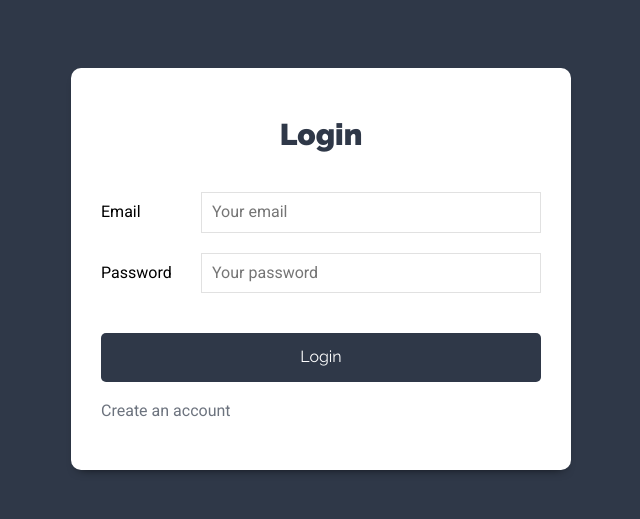
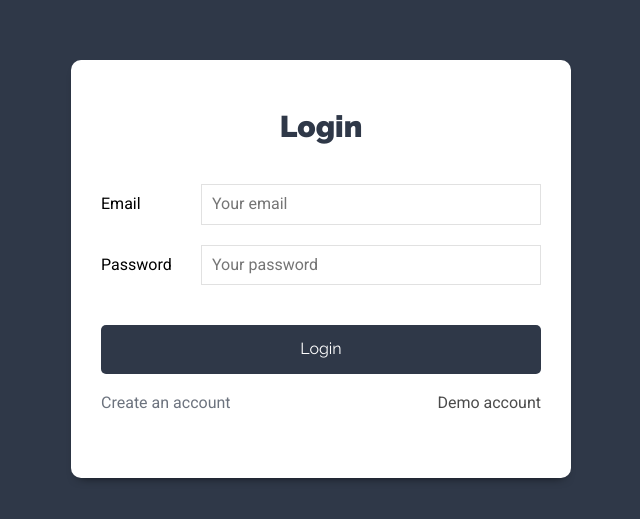
Before and after one commit to junnaruse99/efficiency-tracker, a React (Create React App) app: page /#/ in a window 1280 px wide. Shown: the part 131-650 px from the top of the page, without its empty margins (319-959 px from the left). Built offline with nearby package versions, Linux system fonts and the light colour scheme; no server answers.

Commit message:
[UPD] Add a demo account

```diff
--- a/src/components/auth/Login.js
+++ b/src/components/auth/Login.js
@@ -41,6 +41,11 @@ const Login = (props) => {
             [e.target.name]: e.target.value
         });
     };
+
+    // Know if it is demo account
+    const handleDemo = () => {
+        logIn({ email:'demo@account.com', password:'123456' })
+    }
 
     // when user wants to login
     const handleSubmit = e => {
@@ -93,9 +98,16 @@ const Login = (props) => {
                     </div>
                 </form>
 
-                <Link to={'/new-account'} className="enlace-cuenta">
-                    Create an account
-                </Link>
+                <div className="container-login">
+                    <Link to={'/new-account'} className="enlace-cuenta">
+                        Create an account
+                    </Link>
+
+                    <p
+                        className="enlace-cuenta"
+                        onClick={handleDemo}
+                        >Demo account</p>
+                </div>
             </div>
         </div>
      );
--- a/src/index.css
+++ b/src/index.css
@@ -367,3 +367,8 @@ aside  {
   margin-top: -1.5rem;
   font-size: 1.25rem;
 }
+
+.container-login {
+  display: flex;
+  justify-content: space-between;
+}
```
